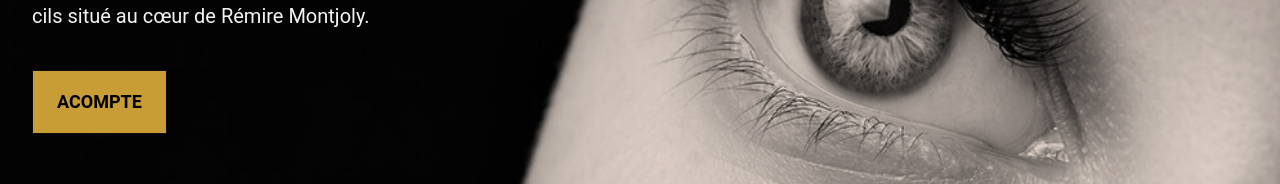
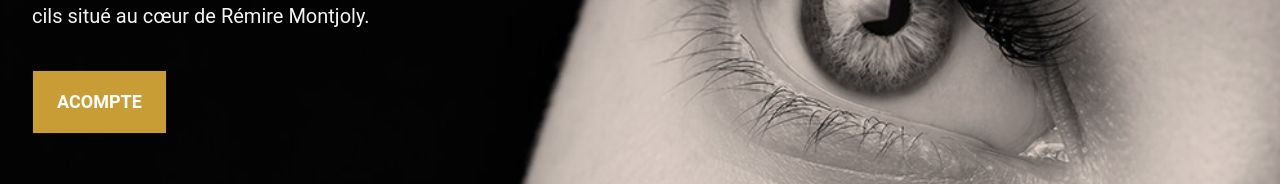
Before and after one commit to Ludoc0de/wlb, a React (Create React App) app in the folder frontend/: page / in a window 1280 px wide. Shown: the part 416-600 px from the top of the page. Built offline with nearby package versions, Linux system fonts and the light colour scheme.

Commit message:
up btn text color

```diff
--- a/frontend/src/components/Product.js
+++ b/frontend/src/components/Product.js
@@ -17,7 +17,7 @@ export default function Product() {
           <form action="/api/checkout" method="POST">
             <button
               type="submit"
-              className="btn btn-lg gold-wlb text-black uppercase"
+              className="btn btn-lg gold-wlb text-white uppercase"
             >
               Acompte
             </button>
```
